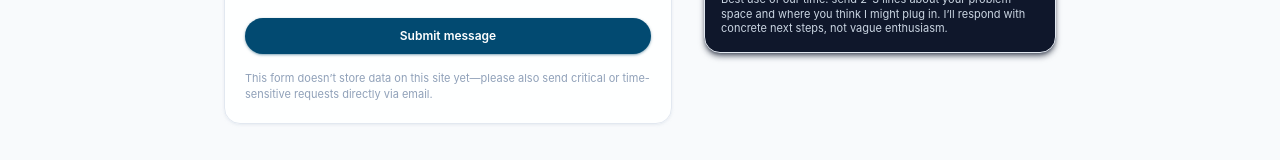
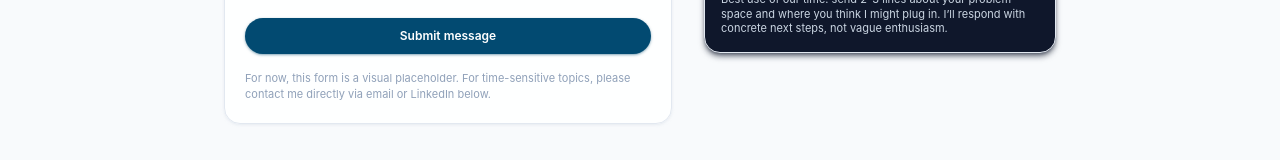
Before and after one commit to apurvgaurav/apurv-portfolio, a Next.js app: page /contact in a window 1280 px wide. Shown: the part 854-1014 px from the top of the page. Built offline with nearby package versions, Linux system fonts and the light colour scheme.

Commit message:
Update page.tsx

```diff
--- a/app/contact/page.tsx
+++ b/app/contact/page.tsx
@@ -65,15 +65,7 @@ export default function ContactPage() {
               concrete questions and clear problems.
             </p>
 
-            <form
-              className="mt-4 space-y-4"
-              onSubmit={(e) => {
-                e.preventDefault();
-                alert(
-                  "Thanks for reaching out. Please send the same details via email to apurvgaurav@gmail.com so we can connect."
-                );
-              }}
-            >
+            <form className="mt-4 space-y-4" method="post" action="#">
               <div className="space-y-1">
                 <label
                   htmlFor="name"
@@ -133,8 +125,8 @@ export default function ContactPage() {
               </button>
 
               <p className="text-[11px] text-slate-400">
-                This form doesn’t store data on this site yet—please also send critical or
-                time-sensitive requests directly via email.
+                For now, this form is a visual placeholder. For time-sensitive topics,
+                please contact me directly via email or LinkedIn below.
               </p>
             </form>
           </div>
```
